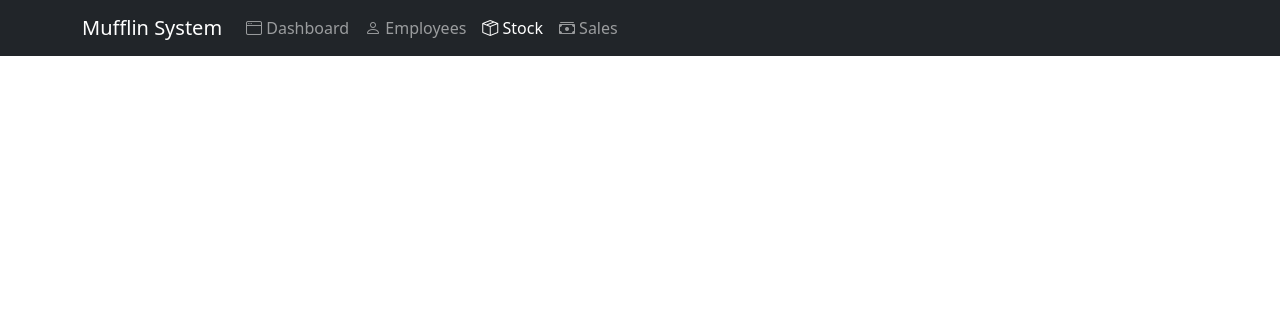
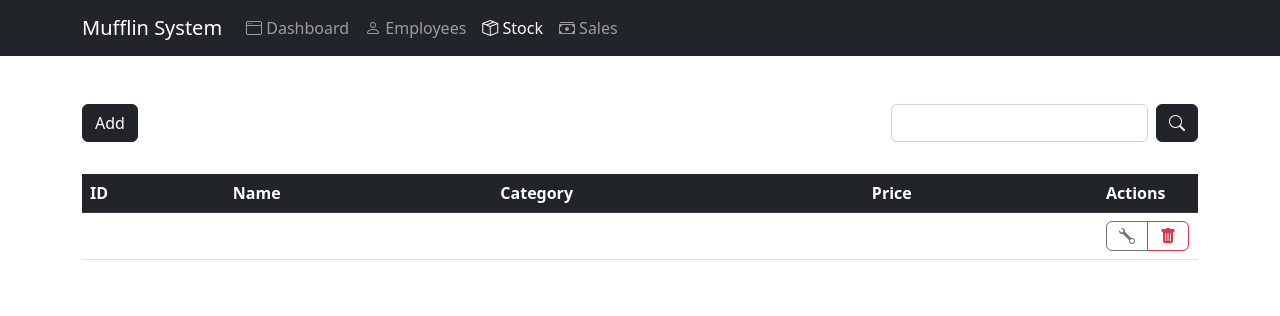
Before and after one commit to MandelOwO/Dunder_Mufflin_Internal_Web, a PHP site: page /stock in a window 1280 px wide. Shown: the top 316 px of the page. Run offline with PHP 8.4, Linux system fonts and the light colour scheme; tables that the repository leaves empty or names only in its code hold one stand-in row (values such as "Sample post"); data that the repository does not hold is empty; some libraries are stand-ins or nearby versions.

Commit message:
Stock page - add, edit, delete

```diff
--- a/employees/edit.php
+++ b/employees/edit.php
@@ -4,7 +4,7 @@
     <meta charset="UTF-8">
     <meta http-equiv="X-UA-Compatible" content="IE=edge">
     <meta name="viewport" content="width=device-width, initial-scale=1.0">
-    <title>Mufflin | Employees</title>
+    <title>Mufflin | Employees - Edit employee</title>
 
     <script src="https://code.jquery.com/jquery-1.10.2.js"></script>
     <script src="https://cdn.jsdelivr.net/npm/@popperjs/core@2.9.2/dist/umd/popper.min.js" integrity="sha384-IQsoLXl5PILFhosVNubq5LC7Qb9DXgDA9i+tQ8Zj3iwWAwPtgFTxbJ8NT4GN1R8p" crossorigin="anonymous"></script>
@@ -92,8 +92,10 @@
                     <span class="input-group-text" id="inputGroup-sizing-default">Job</span>
                     <input type="text" class="form-control" aria-label="Sizing example input" aria-describedby="inputGroup-sizing-default" name="Job" value="<?php echo isset($_GET['id']) ? $row['Job'] : '' ?>" required>
                 </div>
+                <a class="btn btn-outline-danger" type="button" href="delete.php?id=<?= $row['IdEmployee'] ?>"><i class="bi bi-trash-fill"></i></a>
             </div>
         </form>
+
     </main>
 
     <?php
--- a/stock/index.php
+++ b/stock/index.php
@@ -1,4 +1,5 @@
 <html lang="en">
+
 <head>
     <meta charset="UTF-8">
     <meta http-equiv="X-UA-Compatible" content="IE=edge">
@@ -12,10 +13,27 @@
     <link rel="stylesheet" href="https://cdn.jsdelivr.net/npm/bootstrap-icons@1.5.0/font/bootstrap-icons.css">
     <link href="https://cdn.jsdelivr.net/npm/bootstrap@5.2.0-beta1/dist/css/bootstrap.min.css" rel="stylesheet" integrity="sha384-0evHe/X+R7YkIZDRvuzKMRqM+OrBnVFBL6DOitfPri4tjfHxaWutUpFmBp4vmVor" crossorigin="anonymous">
 
-    <link rel="stylesheet" href="styles/style.css">
+    <link rel="stylesheet" href="../styles/style.css">
 </head>
+
 <body>
-<?php require '../source/db.php' ?>
+    <?php require '../source/db.php' ?>
+
+    <?php
+
+    if (isset($_GET['search'])) {
+        $search = $_GET['search'];
+    } else {
+        $search = "";
+    }
+
+
+    $stmt = $pdo->prepare('SELECT * FROM TbProducts WHERE DeletedAt is null and (Name like "%" :srch or IdProduct like "%" :srch or Category like "%" :srch)');
+    $stmt->execute(['srch' => $search]);
+
+    $products = $stmt->fetchAll();
+
+    ?>
 
     <!-- NAVBAR -->
     <nav class="navbar navbar-expand-lg navbar-dark bg-dark" aria-label="Eighth navbar example">
@@ -43,8 +61,80 @@
             </div>
         </div>
     </nav>
+    <!-- /// NAVBAR -->
 
 
+    <main class="Container mt-5">
+
+
+        <!-- BUTTONS -->
+        <div class="d-flex justify-content-between">
+            <div class="">
+                <a type="button" class="btn btn-dark" href="edit.php">Add</a>
+            </div>
+            <div class="d-flex justify-content-end">
+                <form class=" ">
+                    <div class="d-flex justify-content-end">
+                        <input type="text" class="form-control" aria-describedby="Search" name="search">
+                        <button type="submit" class="btn btn-dark ms-2"><i class="bi bi-search "></i></button>
+                    </div>
+                </form>
+            </div>
+        </div>
+        <!-- /// BUTTONS -->
+
+        <!-- TABLE -->
+
+        <div class="table-responsive mt-3">
+            <table class="table ">
+                <thead class="table-dark">
+                    <tr>
+                        <th scope="col">ID</th>
+                        <th scope="col">Name</th>
+                        <th scope="col">Category</th>
+                        <th scope="col">Price</th>
+                        <th scope="col">Actions</th>
+                    </tr>
+                </thead>
+                <tbody>
+                    <?php foreach ($products as $key => $product) : ?>
+                        <tr>
+                            <td>
+                                <div><?= $product['IdProduct'] ?> </div>
+                            </td>
+                            <td>
+                                <div><?= $product['Name'] ?> </div>
+                            </td>
+                            <td>
+                                <div><?= $product['Category'] ?></div>
+                            </td>
+                            <td>
+                                <div><?= $product['Price'] ?></div>
+                            </td>
+                            <th class="table-tools">
+                                <div class="input-group ">
+                                    <a class="btn btn-outline-secondary" type="button" href="edit.php?id=<?= $product['IdProduct'] ?>"><i class="bi bi-wrench"></i></a>
+                                    <a class="btn btn-outline-danger" type="button" href="delete.php?id=<?= $product['IdProduct'] ?>"><i class="bi bi-trash-fill"></i></a>
+                                </div>
+                            </th>
+                        </tr>
+                    <?php endforeach; ?>
+                </tbody>
+            </table>
+        </div>
+        <!-- /// TABLE -->
+
+    </main>
+
+    <!-- GO TO TOP BTN -->
+    <div id="ToTopBtn"></div>
+    <script>
+        $(function() {
+            $("#ToTopBtn").load("../source/ToTopBtn.html");
+        });
+    </script>
+    <!-- /// GO TO TOP BTN -->
 
 </body>
+
 </html>
--- a/styles/style.css
+++ b/styles/style.css
@@ -28,10 +28,12 @@ td a {
 
 .table-tools {
     width: 100px;
+    min-width: 100px;
 }
 
-tbody td>div {
+tbody td>div{
     margin-top: 0.3rem;
+   /* margin-left: 1rem;*/
 }
 
 .btn-delete:hover {
```
Also changed, not shown: employees/index.php (+5 -8 lines).
